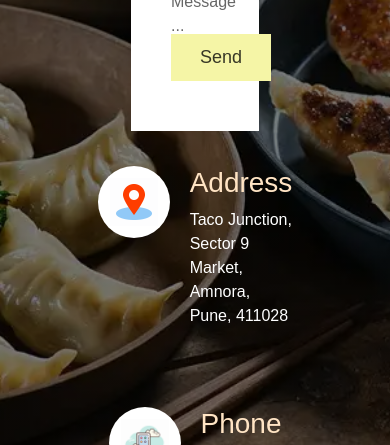
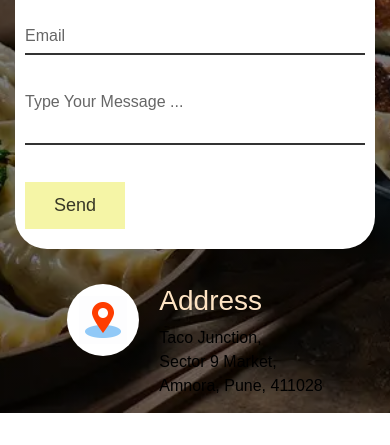
Before and after one commit to singhsourav01/3rd-Year-Final-Project, a plain HTML site: page contactus.html in a window 390 px wide. Shown: the part 616-1061 px from the top of the page. Drawn offline with nearby package versions, Linux system fonts and the light colour scheme; a script that the page names is missing; a web font is replaced by a local one.

Commit message:
Contact file is now responsive and from home page momos images is removed

```diff
--- a/contactus.css
+++ b/contactus.css
@@ -540,3 +540,50 @@ footer a {
 .checkIcon {
   color: green;
 }
+
+
+@media only screen and (max-width: 1100px) {
+  body {
+    background-color: lightblue;
+  }
+  .contactForm{
+    margin-top: 30rem;
+  }
+
+    .contactForm {
+      width: 100%;
+      padding: 40px;
+      background: #fff;
+      border-radius: 2rem;
+    }
+    .contact {
+
+      padding: 0px;
+    }
+
+    .contactInfo{
+      display: flex;
+      flex-direction: column;
+    }
+    nav .container ul img{
+      display: none;
+    }
+    .navbar-brand{
+      font-size: 10px;
+    }
+    #footer{
+      margin-top: 40rem;
+    }
+    h3, p{
+      color: black;
+    }
+
+}
+
+@media only screen and (max-width: 500px) {
+
+  .contactForm{
+    margin-top: 30rem;
+    padding: 10px;
+  }
+}
```
Also changed, not shown: index.html (+0 -7 lines), styles.css (+14 -0 lines).
